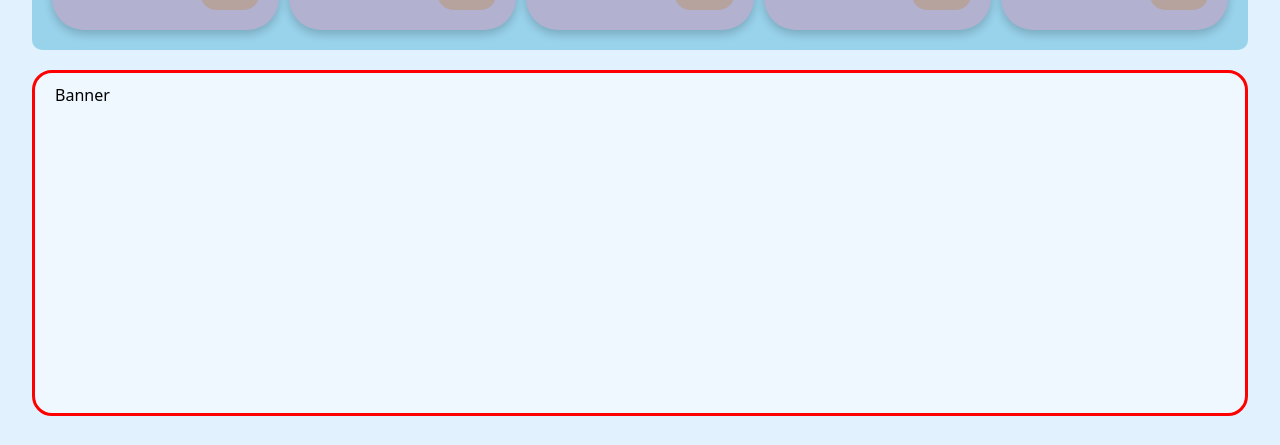
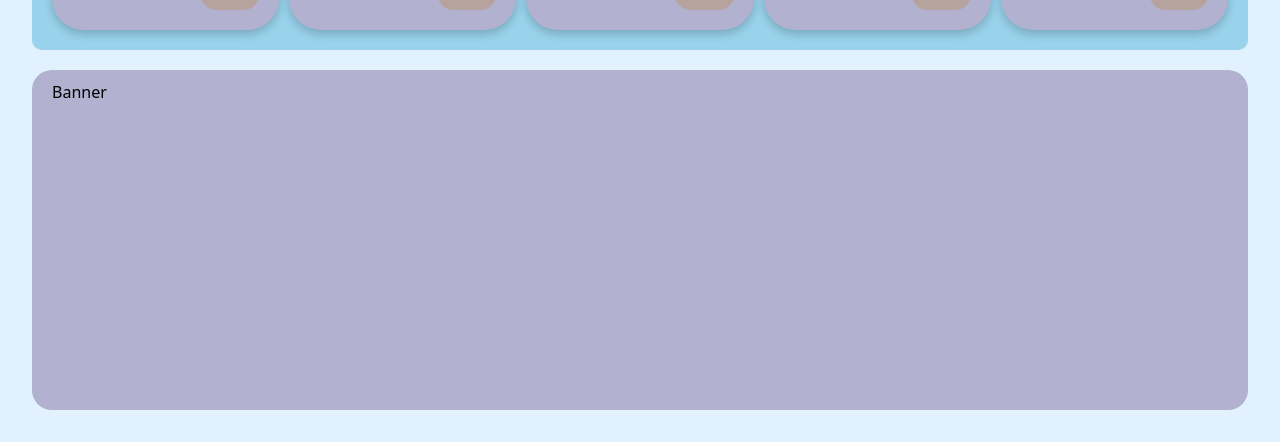
Before and after one commit to Himanshu-Koshti-lab/ReactLearning, a React (Vite) app in the folder carder/: page / in a window 1280 px wide. Shown: the part 368-813 px from the top of the page. Built offline with nearby package versions, Linux system fonts and the light colour scheme.

Commit message:
Add color to banner

```diff
--- a/carder/src/Banner.css
+++ b/carder/src/Banner.css
@@ -1,8 +1,7 @@
 .Banner {
-    background-color: aliceblue;
-    margin-top: 20px;
-    padding: 10px 20px 10px 20px;
-    border-radius: 20px;
-    border: solid red;
-    height: 40vh;
+  margin-top: 20px;
+  padding: 10px 20px 10px 20px;
+  border-radius: 20px;
+  height: 40vh;
+  background-color: #b2b1cf; /* light beige */
 }
```
